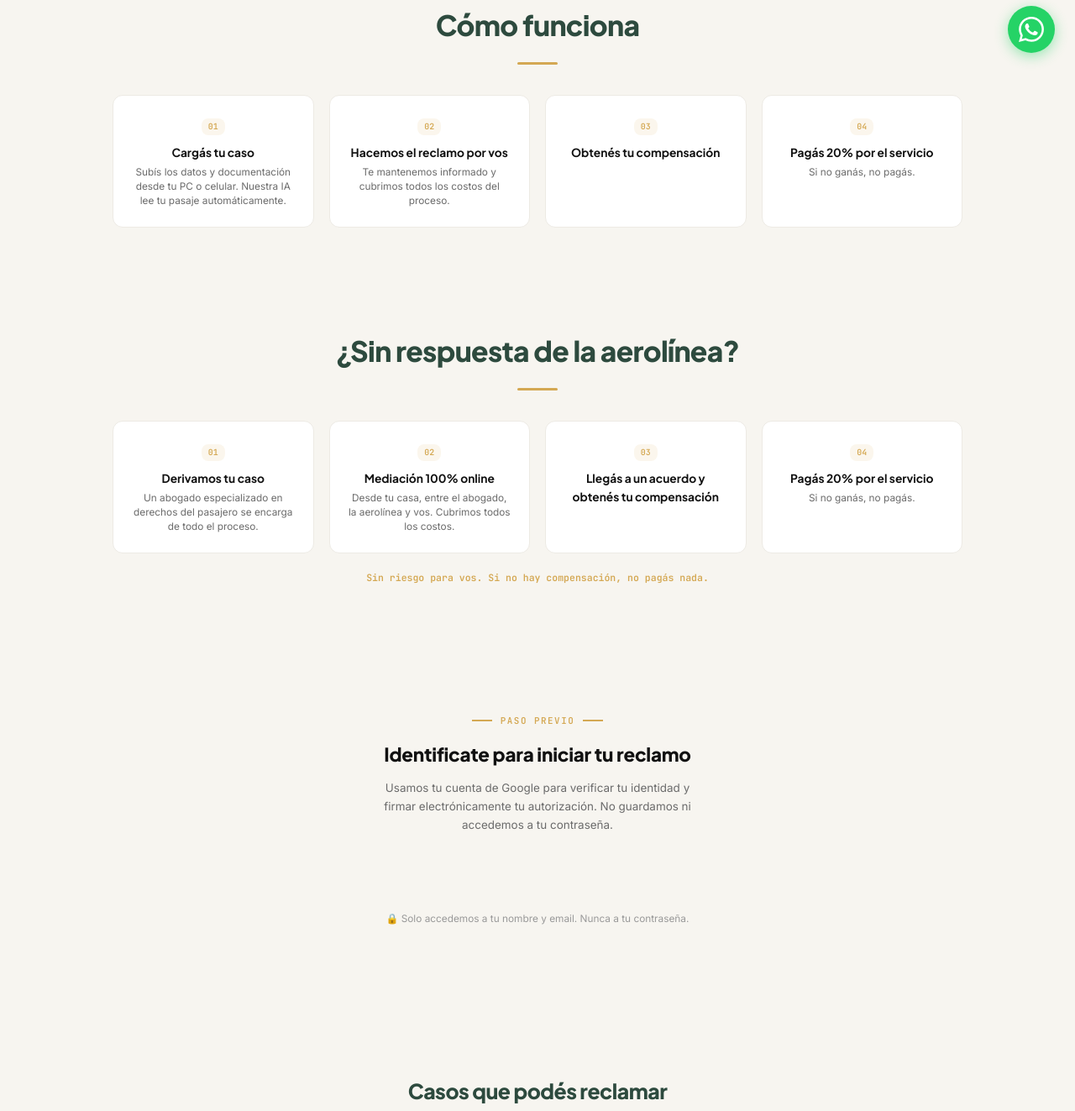
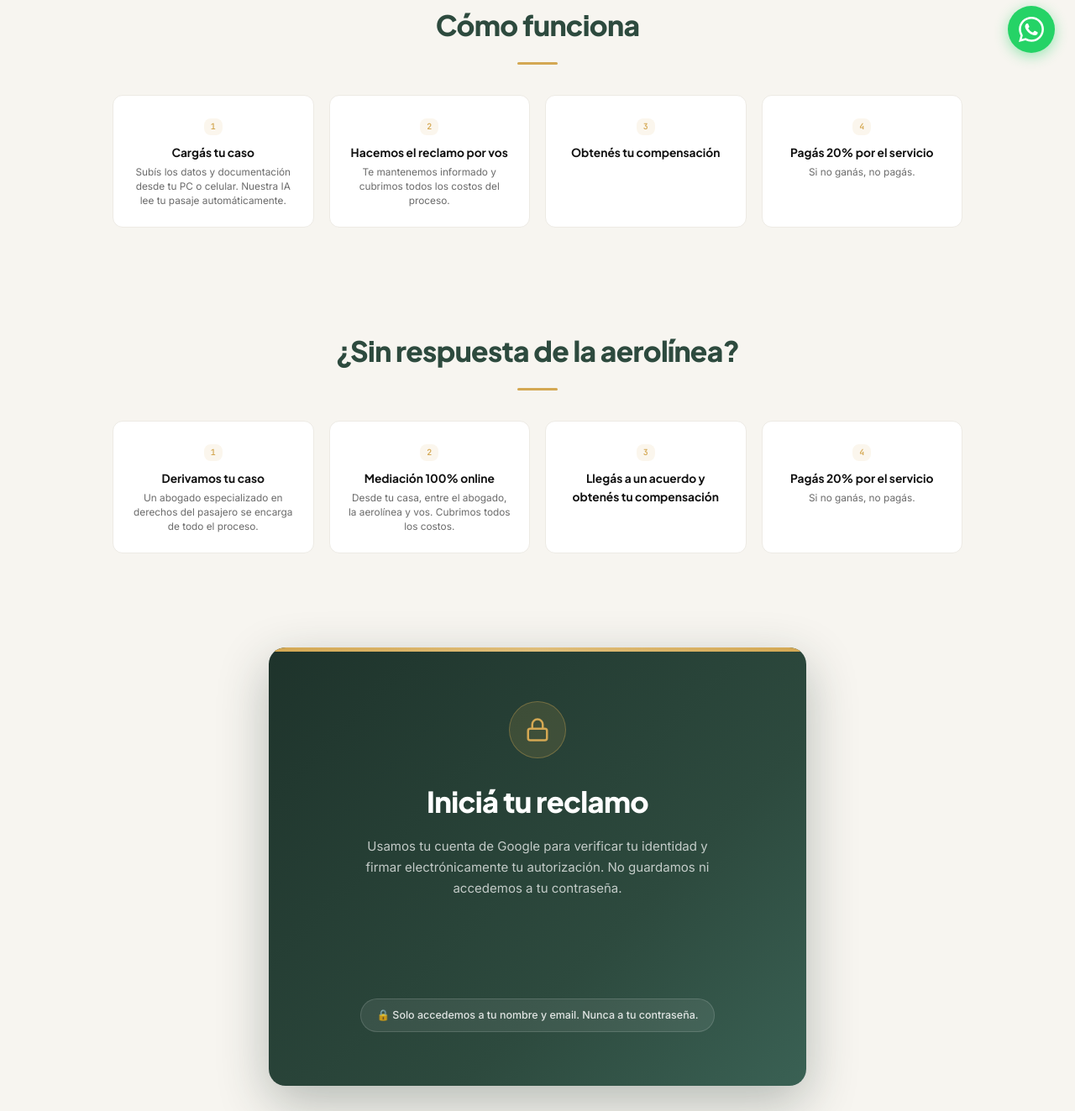
Before and after one commit to contactosolucionair-cpu/dev, a website: page index.html in a window 1280 px wide. Shown: the part 713-2036 px from the top of the page at 84% size. Drawn offline with Linux system fonts and the light colour scheme.

Commit message:
style(web): ajustes de copy y UI en secciones home
- Numeración de pasos "01,02" -> "1,2" en Cómo funciona / Sin respuesta
- Quita frase "Sin riesgo para vos..." de la sección de derivación
- Rediseña el bloque de login con Google (quita "Paso previo", replica
  estilo de "Comenzá tu reclamo", más entidad visual con gradiente verde)
- Actualiza 2 de 3 testimonios con tono más natural
- Fondo blanco en tarjetas de Casos y Por qué elegirnos

```diff
--- a/index.html
+++ b/index.html
@@ -52,7 +52,7 @@
 
     /* Cases */
     .cgrid{display:grid;grid-template-columns:repeat(3,1fr);gap:14px;margin-top:28px}
-    .ccard{background:var(--bg);border:1px solid var(--bdl);border-radius:12px;padding:20px;transition:box-shadow .2s}
+    .ccard{background:var(--w);border:1px solid var(--bdl);border-radius:12px;padding:20px;transition:box-shadow .2s}
     .ccard:hover{box-shadow:0 4px 20px rgba(0,0,0,.05)}
     .ccard__ic{font-size:1.3rem;margin-bottom:6px}
     .ccard__t{font-family:var(--fh);font-size:.84rem;font-weight:700;color:var(--t1);margin-bottom:3px}
@@ -60,7 +60,7 @@
 
     /* Advantages */
     .agrid{display:grid;grid-template-columns:repeat(3,1fr);gap:14px;margin-top:28px}
-    .acard{background:var(--bg);border:1px solid var(--bdl);border-radius:10px;padding:18px}
+    .acard{background:var(--w);border:1px solid var(--bdl);border-radius:10px;padding:18px}
     .acard__ic{font-size:1.1rem;margin-bottom:5px}
     .acard__t{font-family:var(--fh);font-size:.8rem;font-weight:700;color:var(--t1);margin-bottom:2px}
     .acard__d{font-size:.73rem;color:var(--t3);line-height:1.4}
@@ -128,13 +128,14 @@
     .wz-nav{display:flex;justify-content:space-between;gap:10px;margin-top:20px;flex-wrap:wrap}
 
     /* Google login wall */
-    #google-login-wall{text-align:center}
-    .gwall{padding:48px 24px;text-align:center;max-width:520px;margin:0 auto}
-    .gwall__ey{font-family:var(--fm);font-size:.68rem;font-weight:600;text-transform:uppercase;letter-spacing:.14em;color:var(--au);margin-bottom:14px;display:flex;align-items:center;justify-content:center;gap:10px}
-    .gwall__ey::before,.gwall__ey::after{content:'';display:block;width:24px;height:2px;background:var(--au)}
-    .gwall__title{font-family:var(--fh);font-size:1.4rem;font-weight:800;color:var(--t1);margin-bottom:10px;letter-spacing:-.01em}
-    .gwall__desc{font-size:.84rem;color:var(--t3);font-weight:300;margin-bottom:28px;line-height:1.65;max-width:380px;margin-left:auto;margin-right:auto}
-    .gwall__note{font-size:.74rem;color:var(--t4);margin-top:14px;font-weight:300}
+    #google-login-wall{text-align:center;padding:8px 0 12px}
+    .gwall{padding:64px 48px;text-align:center;max-width:640px;margin:0 auto;background:linear-gradient(135deg,var(--gd) 0%,var(--g) 65%,var(--gl) 100%);border-radius:var(--r16);box-shadow:0 20px 60px rgba(30,51,43,.30);position:relative;overflow:hidden}
+    .gwall::before{content:'';position:absolute;top:0;left:0;right:0;height:5px;background:linear-gradient(90deg,var(--au),var(--aul),var(--au))}
+    .gwall__icon{width:68px;height:68px;border-radius:50%;background:rgba(212,168,83,.14);border:1px solid rgba(212,168,83,.35);display:flex;align-items:center;justify-content:center;margin:0 auto 24px;color:var(--au);position:relative;z-index:1}
+    .gwall__title{font-family:var(--fh);font-size:clamp(1.7rem,3.2vw,2.15rem);font-weight:800;color:#fff;margin-bottom:14px;letter-spacing:-.02em;position:relative;z-index:1}
+    .gwall__desc{font-size:.94rem;color:rgba(255,255,255,.72);font-weight:300;margin-bottom:34px;line-height:1.65;max-width:420px;margin-left:auto;margin-right:auto;position:relative;z-index:1}
+    .gwall__note{font-size:.78rem;color:rgba(255,255,255,.85);margin-top:20px;font-weight:500;display:inline-flex;align-items:center;gap:7px;background:rgba(255,255,255,.08);padding:9px 18px;border-radius:20px;border:1px solid rgba(255,255,255,.14);position:relative;z-index:1}
+    #google-btn-container{position:relative;z-index:1}
     /* User chip */
     #google-user-chip{display:none;margin-bottom:16px}
     #google-user-chip.visible{display:block}
@@ -201,7 +202,7 @@
     .consent__meta{margin-top:8px;padding:8px 12px;background:#f0fdf4;border:1px solid #bbf7d0;border-radius:7px;font-family:var(--fm);font-size:.66rem;color:#166534;line-height:1.5}
 
     @media(max-width:768px){.nav__center{display:none}.nav__hamburger{display:block}.nav__actions{gap:6px}.steps,.cgrid,.agrid,.tgrid{grid-template-columns:1fr}.ctg__g{grid-template-columns:1fr}.ft__grid{grid-template-columns:1fr;text-align:center}.terms-ft{flex-direction:column;align-items:stretch}.terms-ft__note{max-width:100%}.terms-ft__btn{text-align:center}}
-    @media(max-width:640px){.sec{padding:40px 16px}}
+    @media(max-width:640px){.sec{padding:40px 16px}.gwall{padding:40px 24px}.gwall__title{font-size:1.5rem}}
   </style>
 </head>
 <body>
@@ -245,22 +246,21 @@
   <!-- CÓMO FUNCIONA -->
   <section class="sec" id="como-funciona"><div class="sec__c"><h2 class="sec__h sec__h--solo" style="text-align:center" data-t="how_title">Cómo funciona</h2></div>
     <div class="steps">
-      <div class="stp"><span class="stp__n">01</span><h3 class="stp__t" data-t="step1_t">Cargás tu caso</h3><p class="stp__d" data-t="step1_d">Subís los datos y documentación desde tu PC o celular. Nuestra IA lee tu pasaje automáticamente.</p></div>
-      <div class="stp"><span class="stp__n">02</span><h3 class="stp__t" data-t="step2_t">Hacemos el reclamo por vos</h3><p class="stp__d" data-t="step2_d">Te mantenemos informado y cubrimos todos los costos del proceso.</p></div>
-      <div class="stp"><span class="stp__n">03</span><h3 class="stp__t" data-t="step3_t">Obtenés tu compensación</h3></div>
-      <div class="stp"><span class="stp__n">04</span><h3 class="stp__t" data-t="step4_t">Pagás 20% por el servicio</h3><p class="stp__d" data-t="step4_d">Si no ganás, no pagás.</p></div>
+      <div class="stp"><span class="stp__n">1</span><h3 class="stp__t" data-t="step1_t">Cargás tu caso</h3><p class="stp__d" data-t="step1_d">Subís los datos y documentación desde tu PC o celular. Nuestra IA lee tu pasaje automáticamente.</p></div>
+      <div class="stp"><span class="stp__n">2</span><h3 class="stp__t" data-t="step2_t">Hacemos el reclamo por vos</h3><p class="stp__d" data-t="step2_d">Te mantenemos informado y cubrimos todos los costos del proceso.</p></div>
+      <div class="stp"><span class="stp__n">3</span><h3 class="stp__t" data-t="step3_t">Obtenés tu compensación</h3></div>
+      <div class="stp"><span class="stp__n">4</span><h3 class="stp__t" data-t="step4_t">Pagás 20% por el servicio</h3><p class="stp__d" data-t="step4_d">Si no ganás, no pagás.</p></div>
     </div>
   </section>
 
   <!-- SIN RESPUESTA -->
   <section class="sec" id="derivacion"><div class="sec__c"><h2 class="sec__h sec__h--solo" style="text-align:center" data-t="ctg_title">¿Sin respuesta de la aerolínea?</h2></div>
     <div class="steps">
-      <div class="stp"><span class="stp__n">01</span><h3 class="stp__t">Derivamos tu caso</h3><p class="stp__d">Un abogado especializado en derechos del pasajero se encarga de todo el proceso.</p></div>
-      <div class="stp"><span class="stp__n">02</span><h3 class="stp__t">Mediación 100% online</h3><p class="stp__d">Desde tu casa, entre el abogado, la aerolínea y vos. Cubrimos todos los costos.</p></div>
-      <div class="stp"><span class="stp__n">03</span><h3 class="stp__t">Llegás a un acuerdo y obtenés tu compensación</h3><p class="stp__d"></p></div>
-      <div class="stp"><span class="stp__n">04</span><h3 class="stp__t">Pagás 20% por el servicio</h3><p class="stp__d" data-t="ctg4_d">Si no ganás, no pagás.</p></div>
+      <div class="stp"><span class="stp__n">1</span><h3 class="stp__t">Derivamos tu caso</h3><p class="stp__d">Un abogado especializado en derechos del pasajero se encarga de todo el proceso.</p></div>
+      <div class="stp"><span class="stp__n">2</span><h3 class="stp__t">Mediación 100% online</h3><p class="stp__d">Desde tu casa, entre el abogado, la aerolínea y vos. Cubrimos todos los costos.</p></div>
+      <div class="stp"><span class="stp__n">3</span><h3 class="stp__t">Llegás a un acuerdo y obtenés tu compensación</h3><p class="stp__d"></p></div>
+      <div class="stp"><span class="stp__n">4</span><h3 class="stp__t">Pagás 20% por el servicio</h3><p class="stp__d" data-t="ctg4_d">Si no ganás, no pagás.</p></div>
     </div>
-    <p style="text-align:center;font-family:var(--fm);font-size:.72rem;color:var(--au);margin-top:20px;font-weight:600" data-t="ctg_note">Sin riesgo para vos. Si no hay compensación, no pagás nada.</p>
   </section>
 
   <!-- CLAIM / FORM — 3 PASOS -->
@@ -274,8 +274,8 @@
           data-callback="recibirLoginGoogle"
           data-auto_prompt="false">
         </div>
-        <div class="gwall__ey">Paso previo</div>
-        <h3 class="gwall__title">Identificate para iniciar tu reclamo</h3>
+        <div class="gwall__icon"><svg width="30" height="30" viewBox="0 0 24 24" fill="none" stroke="currentColor" stroke-width="2" stroke-linecap="round" stroke-linejoin="round"><rect x="3" y="11" width="18" height="11" rx="2"/><path d="M7 11V7a5 5 0 0110 0v4"/></svg></div>
+        <h3 class="gwall__title">Iniciá tu reclamo</h3>
         <p class="gwall__desc">Usamos tu cuenta de Google para verificar tu identidad y firmar electrónicamente tu autorización. No guardamos ni accedemos a tu contraseña.</p>
         <div id="google-btn-container" style="display:flex;justify-content:center;min-height:48px;margin-bottom:16px;"></div>
         <p class="gwall__note">&#128274; Solo accedemos a tu nombre y email. Nunca a tu contraseña.</p>
@@ -520,9 +520,9 @@
   <!-- TESTIMONIOS -->
   <section class="sec"><div class="sec__c"><h2 class="sec__h" style="text-align:center" data-t="test_title">Lo que dicen nuestros clientes</h2></div>
     <div class="tgrid">
-      <div class="tcard"><div class="tcard__s">&#9733;&#9733;&#9733;&#9733;&#9733;</div><p class="tcard__q" data-t="test1_q">"Pensé que era imposible reclamar, pero SolucionAir se encargó de todo. En pocas semanas tenía mi compensación acreditada."</p><div class="tcard__n">Martina R.</div><div class="tcard__m" data-t="test1_m">Buenos Aires · Vuelo demorado · USD 600 recuperados</div></div>
-      <div class="tcard"><div class="tcard__s">&#9733;&#9733;&#9733;&#9733;&#9733;</div><p class="tcard__q" data-t="test2_q">"Me cancelaron el vuelo y no sabía qué hacer. Subí mi pasaje, la IA completó todo y a los días ya tenía respuesta."</p><div class="tcard__n">Jorge L.</div><div class="tcard__m" data-t="test2_m">Córdoba · Vuelo cancelado · USD 320 recuperados</div></div>
-      <div class="tcard"><div class="tcard__s">&#9733;&#9733;&#9733;&#9733;&#9733;</div><p class="tcard__q" data-t="test3_q">"Mi equipaje llegó destruido. SolucionAir gestionó el reclamo completo, incluyendo la mediación. Excelente servicio."</p><div class="tcard__n">Sofía V.</div><div class="tcard__m" data-t="test3_m">Mendoza · Equipaje dañado · USD 450 recuperados</div></div>
+      <div class="tcard"><div class="tcard__s">&#9733;&#9733;&#9733;&#9733;&#9733;</div><p class="tcard__q" data-t="test1_q">"Pensé que era difícil reclamar, pero SolucionAir se encargó de todo. En pocas semanas tenía mi compensación acreditada."</p><div class="tcard__n">Martina R.</div><div class="tcard__m" data-t="test1_m">Buenos Aires · Vuelo demorado · USD 600 recuperados</div></div>
+      <div class="tcard"><div class="tcard__s">&#9733;&#9733;&#9733;&#9733;&#9733;</div><p class="tcard__q" data-t="test2_q">"Me fueron avisando en cada paso, sin que yo tuviera que preguntar nada. Tardó un par de meses pero cobré."</p><div class="tcard__n">Jorge L.</div><div class="tcard__m" data-t="test2_m">Córdoba · Vuelo cancelado · USD 320 recuperados</div></div>
+      <div class="tcard"><div class="tcard__s">&#9733;&#9733;&#9733;&#9733;&#9733;</div><p class="tcard__q" data-t="test3_q">"Fue subir los datos del equipaje y esperar. Me mantuvieron al tanto y terminé cobrando la compensación."</p><div class="tcard__n">Sofía V.</div><div class="tcard__m" data-t="test3_m">Mendoza · Equipaje dañado · USD 450 recuperados</div></div>
     </div>
   </section>
 
--- a/src/js/app.js
+++ b/src/js/app.js
@@ -730,7 +730,6 @@ document.addEventListener('DOMContentLoaded', function () {
       ctg2_t:'Estrategia legal', ctg2_d:'Armamos la mejor estrategia basada en normativa vigente y jurisprudencia.',
       ctg3_t:'Mediación por videollamada', ctg3_d:'Resolución 100% online, sin necesidad de trasladarte a ningún tribunal.',
       ctg4_t:'Pagás 20% por el servicio', ctg4_d:'Si no ganás, no pagás.',
-      ctg_note:'Sin riesgo para vos. Si no hay compensación, no pagás nada.',
       /* Cases */
       cases_title:'Casos que podés reclamar',
       case1_t:'Vuelo demorado', case1_d:'Si llegaste tarde a destino por culpa de la aerolínea.',
@@ -749,11 +748,11 @@ document.addEventListener('DOMContentLoaded', function () {
       adv6_t:'Equipo especializado', adv6_d:'Conocemos las normativas de cada aerolínea y jurisdicción. Tu reclamo está en manos de quienes saben cómo avanzar.',
       /* Testimonials */
       test_title:'Lo que dicen nuestros clientes',
-      test1_q:'"Pensé que era imposible reclamar, pero SolucionAir se encargó de todo. En pocas semanas tenía mi compensación acreditada."',
+      test1_q:'"Pensé que era difícil reclamar, pero SolucionAir se encargó de todo. En pocas semanas tenía mi compensación acreditada."',
       test1_m:'Buenos Aires · Vuelo demorado · USD 600 recuperados',
-      test2_q:'"Me cancelaron el vuelo y no sabía qué hacer. Subí mi pasaje, la IA completó todo y a los días ya tenía respuesta."',
+      test2_q:'"Me fueron avisando en cada paso, sin que yo tuviera que preguntar nada. Tardó un par de meses pero cobré."',
       test2_m:'Córdoba · Vuelo cancelado · USD 320 recuperados',
-      test3_q:'"Mi equipaje llegó destruido. SolucionAir gestionó el reclamo completo, incluyendo la mediación. Excelente servicio."',
+      test3_q:'"Fue subir los datos del equipaje y esperar. Me mantuvieron al tanto y terminé cobrando la compensación."',
       test3_m:'Mendoza · Equipaje dañado · USD 450 recuperados',
       /* About */
       about_title:'Quién está detrás de SolucionAir',
@@ -818,7 +817,6 @@ document.addEventListener('DOMContentLoaded', function () {
       ctg2_t:'Legal strategy', ctg2_d:'We build the best strategy based on current regulations and case law.',
       ctg3_t:'Video call mediation', ctg3_d:'100% online resolution, no need to travel to any court.',
       ctg4_t:'You pay 20% for the service', ctg4_d:'If you don\'t win, you don\'t pay.',
-      ctg_note:'No risk for you. If there is no compensation, you pay nothing.',
       /* Cases */
       cases_title:'Cases you can claim',
       case1_t:'Delayed flight', case1_d:'If you arrived late at your destination due to the airline\'s fault.',
@@ -837,11 +835,11 @@ document.addEventListener('DOMContentLoaded', function () {
       adv6_t:'Specialized team', adv6_d:'We know the regulations of each airline and jurisdiction. Your claim is in the hands of those who know how to move it forward.',
       /* Testimonials */
       test_title:'What our clients say',
-      test1_q:'"I thought it was impossible to claim, but SolucionAir handled everything. In a few weeks I had my compensation credited."',
+      test1_q:'"I thought it was difficult to claim, but SolucionAir handled everything. In a few weeks I had my compensation credited."',
       test1_m:'Buenos Aires · Delayed flight · USD 600 recovered',
-      test2_q:'"My flight was cancelled and I didn\'t know what to do. I uploaded my ticket, the AI filled everything in, and within days I had an answer."',
+      test2_q:'"They kept me posted at every step, I never had to ask. It took a couple of months but I got paid."',
       test2_m:'Córdoba · Cancelled flight · USD 320 recovered',
-      test3_q:'"My baggage arrived destroyed. SolucionAir managed the entire claim, including mediation. Excellent service."',
+      test3_q:'"I just uploaded the baggage details and waited. They kept me informed and I ended up getting the compensation."',
       test3_m:'Mendoza · Damaged baggage · USD 450 recovered',
       /* About */
       about_title:'Who is behind SolucionAir',
```
